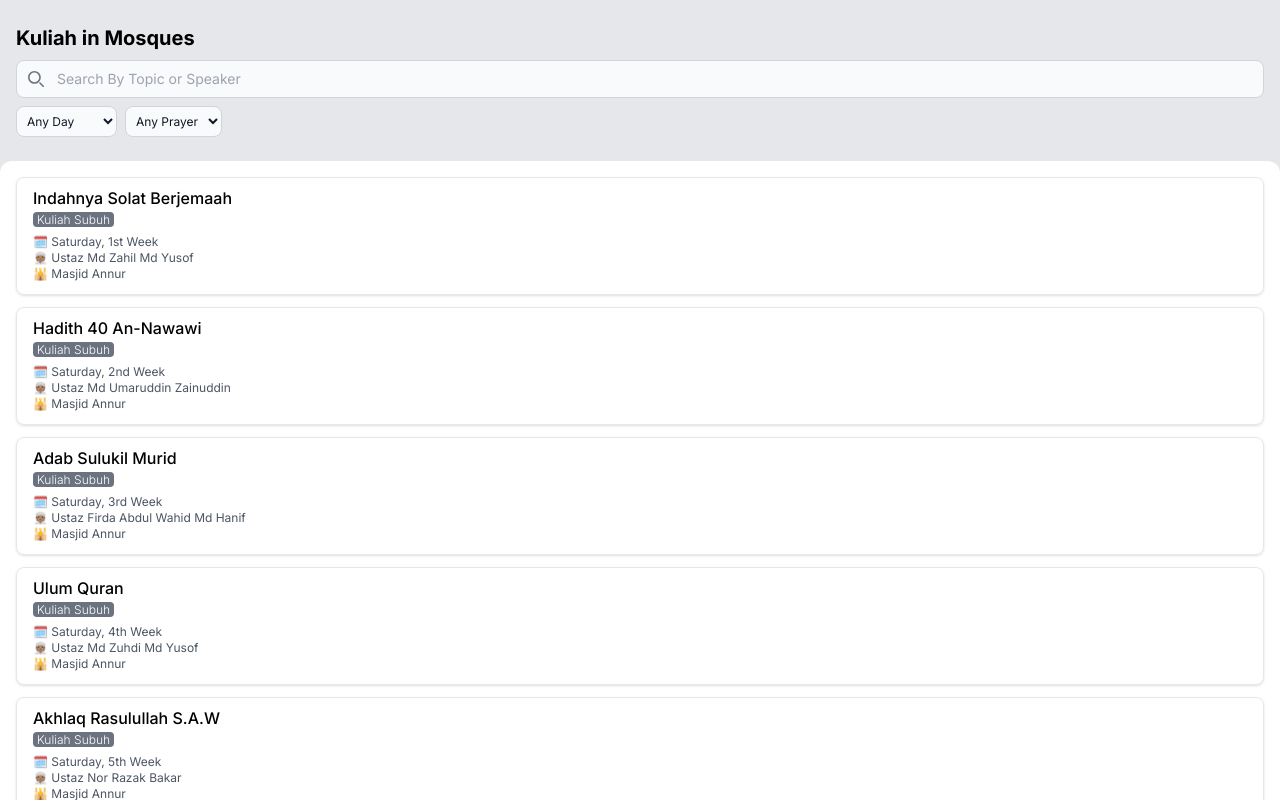
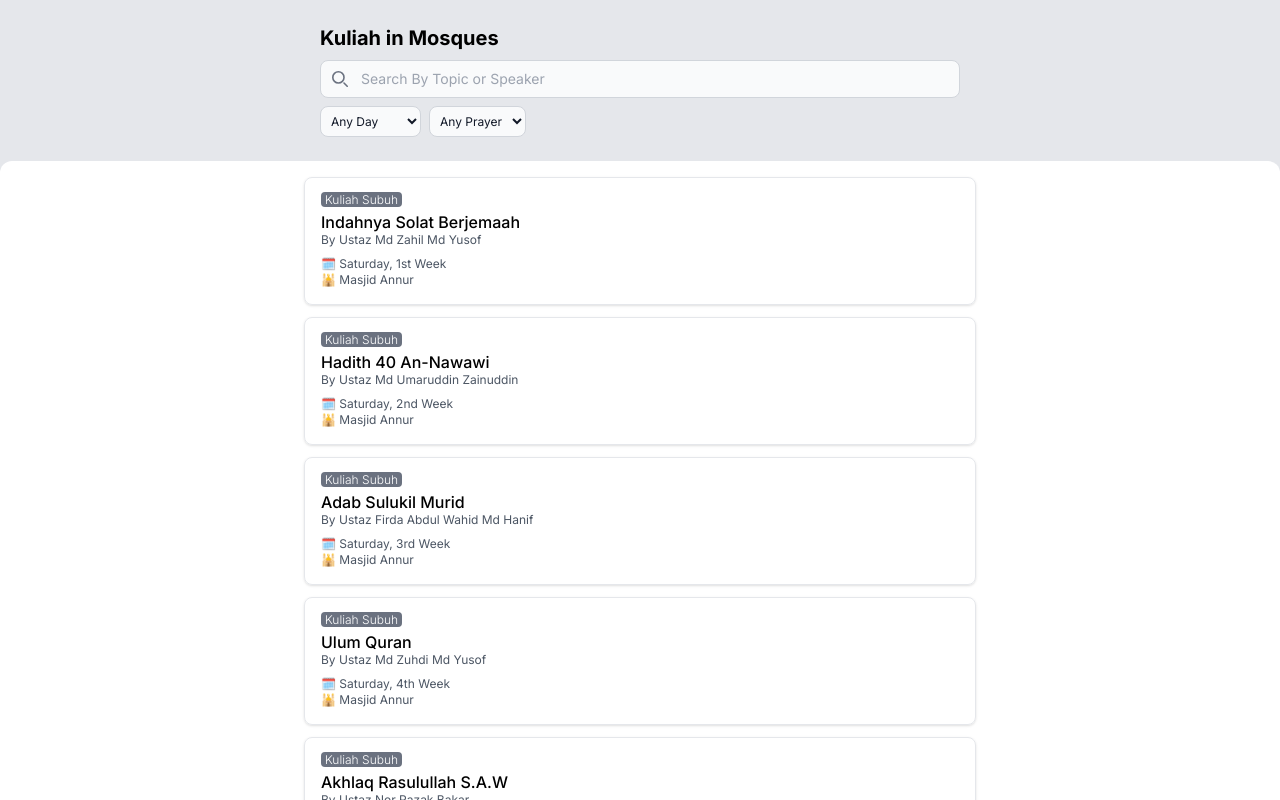
Before and after one commit to tengkuhafidz/kuliah-sg, a Next.js app: page / in a window 1280 px wide. Shown: the top 800 px of the page. Built offline with nearby package versions, Linux system fonts and the light colour scheme.

Commit message:
enhance: web layout and card layout

```diff
--- a/src/app/components/KuliahCard.tsx
+++ b/src/app/components/KuliahCard.tsx
@@ -1,7 +1,5 @@
-import { kuliahList } from "@/data";
 import { Kuliah } from "@/types";
 import Link from "next/link";
-import { useRouter } from "next/router";
 
 interface Props {
   kuliah: Kuliah;
@@ -10,15 +8,25 @@ interface Props {
 export default function KuliahCard({ kuliah }: Props) {
   const { Organisation, Day, Prayer, Details, Topic, Speaker } = kuliah;
   return (
-    <Link href={{ pathname: 'details', query: { Organisation, Prayer, Day, Details } }}>
+    <Link
+      href={{
+        pathname: "details",
+        query: { Organisation, Prayer, Day, Details },
+      }}
+    >
       <div id="list-item" className="rounded-lg border shadow py-2 px-4 mb-3">
+        <div className="text-white font-light">
+          <span className="bg-gray-500 text-xs px-1 rounded mr-1">
+            Kuliah {Prayer}
+          </span>
+        </div>
         <h2 className="font-medium">{Topic}</h2>
-        <div className="text-white font-light -mt-1">
-          <span className="bg-gray-500 text-xs px-1 rounded mr-1">Kuliah {Prayer}</span>
-        </div>
-        <div className="my-1 text-xs text-gray-600">
-          <p>🗓️ {Day}{Details && `, ${Details}`}</p>
-          <p>👳🏽 {Speaker}</p>
+        <p className="text-xs -mt-0.5 text-gray-600">By {Speaker}</p>
+        <div className="my-2 text-xs text-gray-600">
+          <p>
+            🗓️ {Day}
+            {Details && `, ${Details}`}
+          </p>
           <p>🕌 {Organisation}</p>
         </div>
       </div>
--- a/src/app/details/page.tsx
+++ b/src/app/details/page.tsx
@@ -1,56 +1,70 @@
-'use client'
+"use client";
 
-import { useSearchParams, useRouter, usePathname } from 'next/navigation'
 import { kuliahList } from "@/data";
+import Link from "next/link";
+import { usePathname, useRouter, useSearchParams } from "next/navigation";
 import { RWebShare } from "react-web-share";
-import Link from 'next/link';
-
 
 export default function Details() {
-    const searchParams = useSearchParams()
-    const pathname = usePathname()
-    const router = useRouter()
+  const searchParams = useSearchParams();
+  const pathname = usePathname();
+  const router = useRouter();
 
-    const org = searchParams.get("Organisation")
-    const day = searchParams.get("Day")
-    const prayer = searchParams.get("Prayer")
-    const details = searchParams.get("Details")
+  const org = searchParams.get("Organisation");
+  const day = searchParams.get("Day");
+  const prayer = searchParams.get("Prayer");
+  const details = searchParams.get("Details");
 
-    const kuliah = kuliahList.find(kuliah => kuliah.Organisation === org && kuliah.Day === day && kuliah.Prayer === prayer && kuliah.Details === details)
+  const kuliah = kuliahList.find(
+    (kuliah) =>
+      kuliah.Organisation === org &&
+      kuliah.Day === day &&
+      kuliah.Prayer === prayer &&
+      kuliah.Details === details
+  );
   if (!kuliah) {
-        router.back()
+    router.back();
   }
 
-    const { Topic, Day, Prayer, Details, Speaker, Organisation } = kuliah!
-
+  const { Topic, Day, Prayer, Details, Speaker, Organisation } = kuliah!;
 
   const getShareText = () => {
     const text = `${`☪️ Kuliah ${Prayer}: ${Topic}`.toUpperCase()}
 
 🗓️ ${Day}${Details && `, ${Details}`}
-👳🏽‍♂️ ${Speaker}
+🎙️ ${Speaker}
 🕌 ${Organisation}
 
-`
+`;
 
-        return text
-    }
+    return text;
+  };
 
   return (
-        <main className="bg-gray-200 min-h-screen px-4 py-8">
-            <div className='mb-6 text-sm'>
-
-                <Link href="/" className='hover:underline text-gray-500 hover:text-gray-600 text-center'>← Back to Listing Page</Link>
+    <main className="min-h-full  max-w-2xl mx-auto px-4 py-8">
+      <div className="mb-6 text-sm">
+        <Link
+          href="/"
+          className="hover:underline text-gray-500 hover:text-gray-600 text-center"
+        >
+          ← Back to Listing Page
+        </Link>
       </div>
 
-            <div id="list-item" className="rounded-lg border shadow py-4 px-6 mb-3 bg-white">
-                <h2 className="font-medium text-xl">{Topic}</h2>
-                <div className="text-white font-light">
+      <div
+        id="list-item"
+        className="rounded-lg border shadow py-4 px-6 mb-3 bg-white"
+      >
+        <div className="text-white font-light my-1">
           <span className="bg-gray-500 px-1 rounded mr-1">Kuliah {Prayer}</span>
         </div>
-                <div className="my-1 text-gray-600">
-                    <p>🗓️ {Day}{Details && `, ${Details} `}</p>
-                    <p>👳🏽 {Speaker}</p>
+        <h2 className="font-medium text-xl">{Topic}</h2>
+        <p className=" text-gray-600 text-sm">By {Speaker}</p>
+        <div className=" text-gray-600 my-4">
+          <p>
+            🗓️ {Day}
+            {Details && `, ${Details} `}
+          </p>
           <p>🕌 {Organisation}</p>
         </div>
         <RWebShare
@@ -58,9 +72,13 @@ export default function Details() {
             text: getShareText(),
           }}
         >
-                    <button className='mt-4 bg-gray-900 text-white py-2 px-4 block w-full rounded-lg'>Share This 📲</button>
+          <button className="mt-6 bg-gray-900 text-white py-2 px-4 block w-full rounded-lg">
+            Share This 📲
+          </button>
         </RWebShare>
-                <p className='text-xs text-center my-1 text-gray-600'>May you attain amal jariyah for sharing 🤗</p>
+        <p className="text-xs text-center my-1 text-gray-600">
+          May you be rewarded for inspiring others 🤗
+        </p>
       </div>
     </main>
   );
--- a/src/app/layout.tsx
+++ b/src/app/layout.tsx
@@ -16,7 +16,7 @@ export default function RootLayout({
 }>) {
   return (
     <html lang="en">
-      <body className={inter.className}>{children}</body>
+      <body className={`${inter.className} bg-gray-200`}>{children}</body>
     </html>
   );
 }
--- a/src/app/page.tsx
+++ b/src/app/page.tsx
@@ -52,8 +52,8 @@ export default function Home() {
     ));
   };
   return (
-    <main className="bg-gray-200">
-      <div className="p-4 ">
+    <main>
+      <div className="p-4 max-w-2xl mx-auto">
         <h1 className="font-bold text-xl my-2">Kuliah in Mosques</h1>
         <div>
           <div>
@@ -130,11 +130,13 @@ export default function Home() {
       </div>
 
       <div id="listing" className="p-4 bg-white rounded-xl">
-        {filteredResults?.length > 0 ? (
-          renderKuliahList()
-        ) : (
-          <p className="text-gray-600 py-8 text-center">No Results.</p>
-        )}
+        <div className=" max-w-2xl mx-auto">
+          {filteredResults?.length > 0 ? (
+            renderKuliahList()
+          ) : (
+            <p className="text-gray-600 py-8 text-center">No Results.</p>
+          )}
+        </div>
       </div>
     </main>
   );
```
Lines whose indentation alone changed are shown as unchanged.
